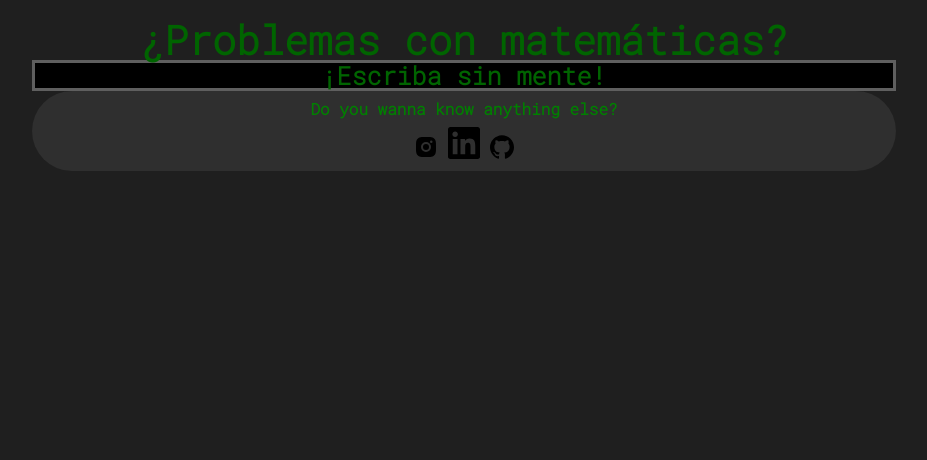
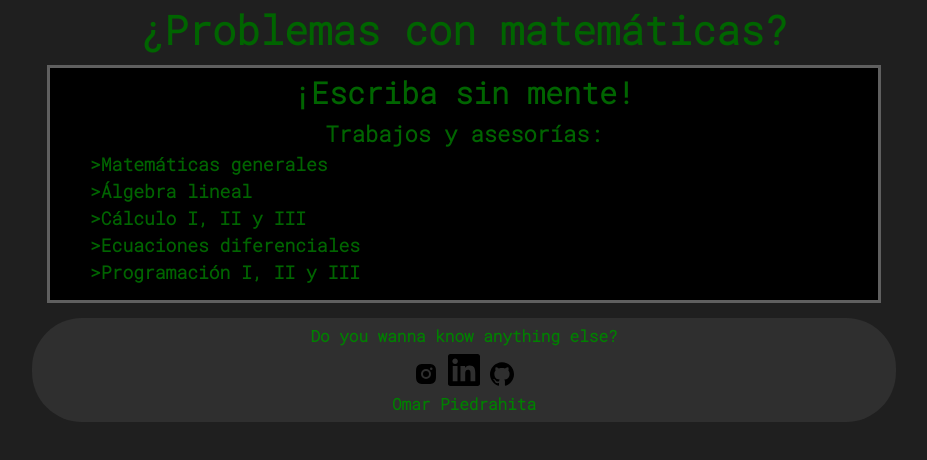
Before and after one commit to Tylermars666/Math_page, a plain HTML site: page index.html in a window 1280 px wide. Shown: the whole page, without its empty margins (265-1192 px from the left). Drawn offline with Linux system fonts and the light colour scheme.

Commit message:
Creo lista de materias de asesoría en contenido invisible si. Modifico tamaño de contenido visible

```diff
--- a/index.html
+++ b/index.html
@@ -38,6 +38,14 @@
                 </div>
                 <div class="contenedor_main_invisible_yes">
                     <h2 class="titulo_invisible_yes">¡Escriba sin mente!</h2>
+                    <p class="texto_invisible_yes">Trabajos y asesorías:</p>
+                    <ul class="lista_materias">
+                        <li>>Matemáticas generales</li>
+                        <li>>Álgebra lineal</li>
+                        <li>>Cálculo I, II y III</li>
+                        <li>>Ecuaciones diferenciales</li>
+                        <li>>Programación I, II y III</li>
+                    </ul>
                 </div>
                 <div class="contenedor_main_invisible_no">
 
@@ -52,6 +60,7 @@
                         <a href="https://www.linkedin.com/in/omar-piedrahita-8b6548255/"><img src="lk.svg"></a>
                         <a href="https://github.com/Tylermars666"><img src="gt.svg"></a>
                     </div>
+                    <p class="copyright_footer">Omar Piedrahita</p>
 
                 </div>
 
--- a/style.css
+++ b/style.css
@@ -12,7 +12,7 @@ body{
 }
 
 .contenedor_header{
-    padding: 20px 20px 0 20px;
+    padding: 10px 20px 0 20px;
     font-weight: bold;
     font-size: 40px;
     text-align: center;
@@ -25,39 +25,58 @@ h1{
 }
 
 .contenedor_main_visible{
-    display: none;
-    margin: 30px 0;
+    display: none;  /*DISPLAY NONE PROVISIONAL*/
+    margin: 30px 0 25px 0;
 
 }
 /*--------------CONTENIDO INVISIBLE---------------*/
 
 
 .contenedor_main_invisible_yes{
+
+    margin: 15px;
+    padding: 10px;
     border: 3px solid #5f5f5f;
     background-color: black;
 }
 
 .titulo_invisible_yes{
-    font-size: 25px;
+    font-size: 30px;
     font-weight: bold;
     text-align: center;
     color: darkgreen;
+    margin-bottom: 15px;
 }
 
 .texto_invisible_yes{
+    font-weight: bold;
+    color: darkgreen;
+    text-align: center;
+    margin-bottom: 10px;
+    font-size: 22px;
+}
 
+.lista_materias{
+    color: darkgreen;
+}
+
+.lista_materias li{
+    margin-left: 30px;
+    margin-bottom: 9px;
+    font-size: 18px;
+    font-weight: bold;
 }
 /*^^^^^^^^^CONTENIDO INVISIBLE ARRIBA^^^^^^^*/
 
 
 .imagen_main{
     text-align: center;
-    margin: 20px 0;
+    margin: 0 0 15px 0;
 
 }
 
 #imagen_main{
-    width: 40%;
+    width: 38%;
 }
 
 .botones_main{
@@ -108,6 +127,7 @@ h1{
 }
 
 .contenedor_footer{
+
     padding-top: 10px;
     padding-bottom: 10px;
     border-radius: 50px;
@@ -121,3 +141,11 @@ h1{
     color: green;
 
 }
+
+.copyright_footer{
+    margin-top: 8px;
+    font-weight: bold;
+    margin: bottom 8px;
+    color: green;
+
+}
```
